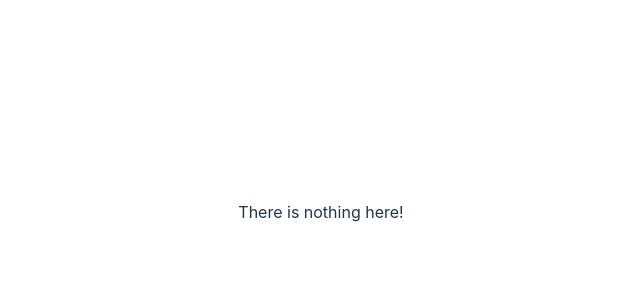
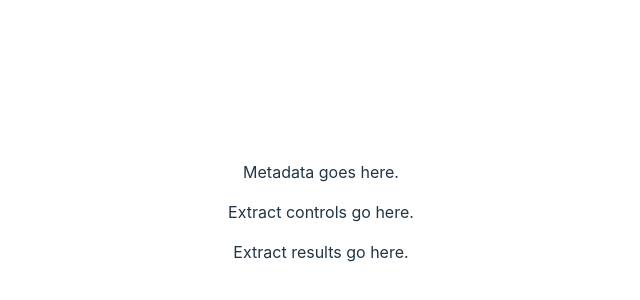
Before and after one commit to jeantessier/dependency-finder-react, a React (Vite) app: page /extract in a window 1280 px wide. Shown: the part 188-488 px from the top of the page, without its empty margins (319-959 px from the left). Built offline with nearby package versions, Linux system fonts and the light colour scheme.

Commit message:
Add Extract page

```diff
--- /dev/null
+++ b/src/routes/extract/Extract.jsx
@@ -0,0 +1,17 @@
+import './Extract.css'
+
+export default function Extract() {
+    return (
+        <>
+            <div className={'extract-data'}>
+                <p>Metadata goes here.</p>
+            </div>
+            <div className={'extract-controls'}>
+                <p>Extract controls go here.</p>
+            </div>
+            <div className={'extract-results'}>
+                <p>Extract results go here.</p>
+            </div>
+        </>
+    )
+}
--- /dev/null
+++ b/src/routes/extract/index.jsx
@@ -0,0 +1,3 @@
+import Extract from './Extract'
+
+export default Extract
--- a/src/routes/notfound/index.jsx
+++ b/src/routes/notfound/index.jsx
@@ -1,3 +1,3 @@
-import NotFound from "./NotFound.jsx"
+import NotFound from "./NotFound"
 
 export default NotFound
```
Also changed, not shown: src/main.jsx (+6 -1 lines), src/routes/extract/Extract.css (added).
